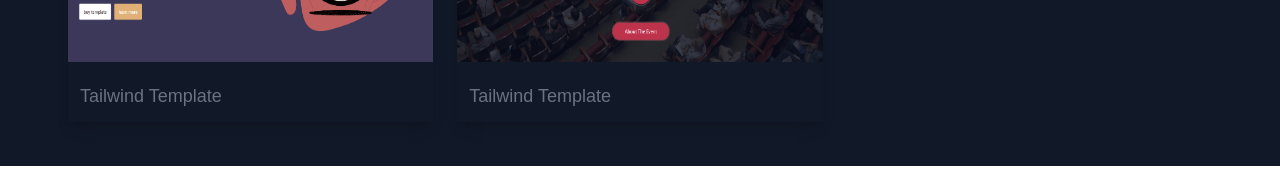
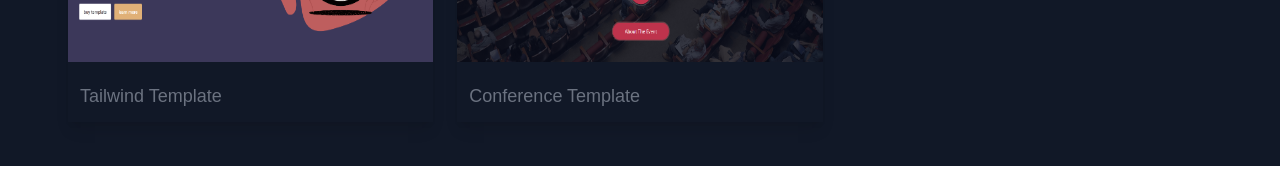
Before and after one commit to magdyMohammed20/Personal-Portofolio, a React (Create React App) app: page /portofolio in a window 1280 px wide. Shown: the part 606-778 px from the top of the page. Built offline with nearby package versions, Linux system fonts and the light colour scheme.

Commit message:
Update Portofolio.js

```diff
--- a/src/assets/pages/portofolio/Portofolio.js
+++ b/src/assets/pages/portofolio/Portofolio.js
@@ -20,7 +20,7 @@ function Portofolio() {
                         <PortoTemp src={Education} desc='Educational Template' link='https://educational-template.vercel.app/'/>
                         <PortoTemp src={NewEvent} desc='Event Template' link='https://events-template.vercel.app/'/>
                         <PortoTemp src={Tailwind} desc='Tailwind Template' link='https://tailwind-react-template.vercel.app/'/>
-                        <PortoTemp src={TheEvent} desc='Tailwind Template' link='https://application-on-bootstrap-4.vercel.app/'/>
+                        <PortoTemp src={TheEvent} desc='Conference Template' link='https://application-on-bootstrap-4.vercel.app/'/>
                 </div>
             </div>
         </PortofolioSection>
```
